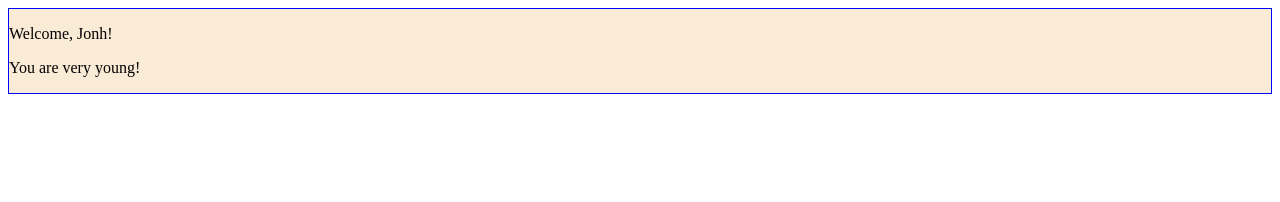
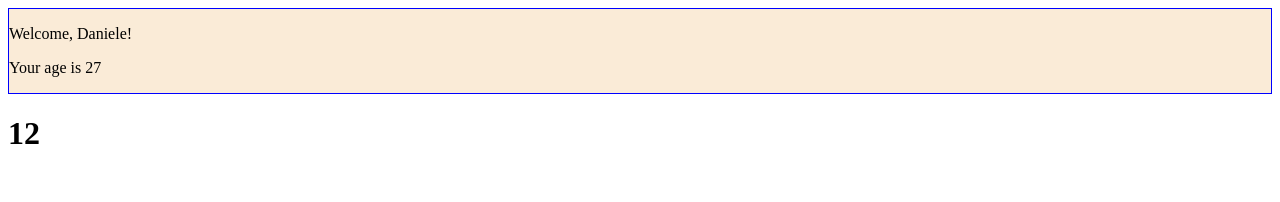
Before and after one commit to danycnc/repo-react-exercises, a React (Create React App) app in the folder react-exercises/: page / in a window 1280 px wide. Shown: the top 202 px of the page. Built offline with nearby package versions, Linux system fonts and the light colour scheme.

Commit message:
svolto function-components-02

```diff
--- a/react-exercises/src/App.js
+++ b/react-exercises/src/App.js
@@ -5,6 +5,7 @@ import Counter from './Counter';
 import Hello from './Hello';
 import InteractiveWelcome from './InteractiveWelcome';
 import Login from './Login';
+import Sum from './Sum';
 import TodoList from './TodoList';
 import UncontrolledLogin from './UncontrolledLogin';
 import Welcome from './Welcome';
@@ -17,7 +18,8 @@ class App extends Component {
   render() {
     return (
       <div>
-        <Welcome name='Jonh' age={8} />
+        <Welcome name='Daniele' age={27} />
+        <Sum numbers={[5, 4, 3]}></Sum>
       </div>
     );
   }
--- /dev/null
+++ b/react-exercises/src/Sum.js
@@ -0,0 +1,9 @@
+const Sum = ({ numbers }) => {
+  return (
+    <div>
+      <h1>{numbers.reduce((cur, prev) => (cur += prev))}</h1>
+    </div>
+  );
+};
+
+export default Sum;
```
